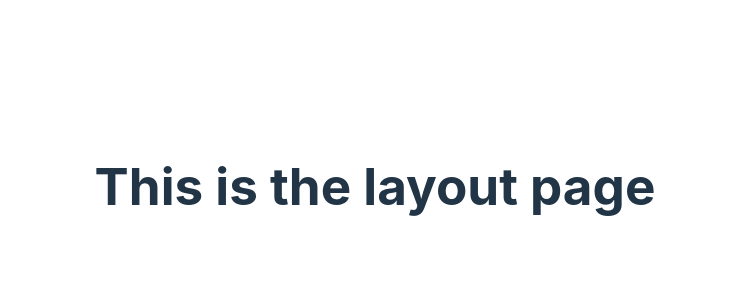
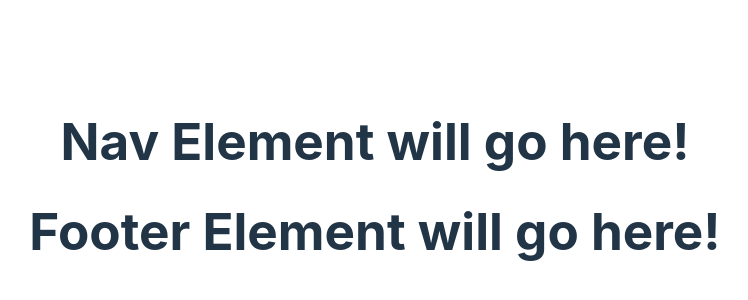
Before and after one commit to seanhagstrom/knoxRuns, a React (Vite) app in the folder client/: page / in a window 1280 px wide. Shown: the part 214-514 px from the top of the page, without its empty margins (265-1013 px from the left). Built offline with nearby package versions, Linux system fonts and the light colour scheme; no server answers.

Commit message:
feat(oauth): successful handshake and redirect to user profile

```diff
--- a/client/src/components/App.jsx
+++ b/client/src/components/App.jsx
@@ -1,5 +1,4 @@
 import { useState } from 'react';
-import AuthForm from './AuthForm';
 
 import '../styles/App.css';
 import { Outlet } from 'react-router-dom';
@@ -7,8 +6,9 @@ import { Outlet } from 'react-router-dom';
 function App() {
   return (
     <div>
-      <h1>This is the layout page</h1>
+      <h1>Nav Element will go here!</h1>
       <Outlet />
+      <h1>Footer Element will go here!</h1>
     </div>
   );
 }
--- /dev/null
+++ b/client/src/components/Profile.jsx
@@ -0,0 +1,11 @@
+import React from 'react';
+
+function Profile() {
+  return (
+    <div>
+      <h1>This is the Profile View</h1>
+    </div>
+  );
+}
+
+export default Profile;
```
Also changed, not shown: client/src/main.jsx (+9 -0 lines), 1 other file (tests, documents, lock files or other folders).
